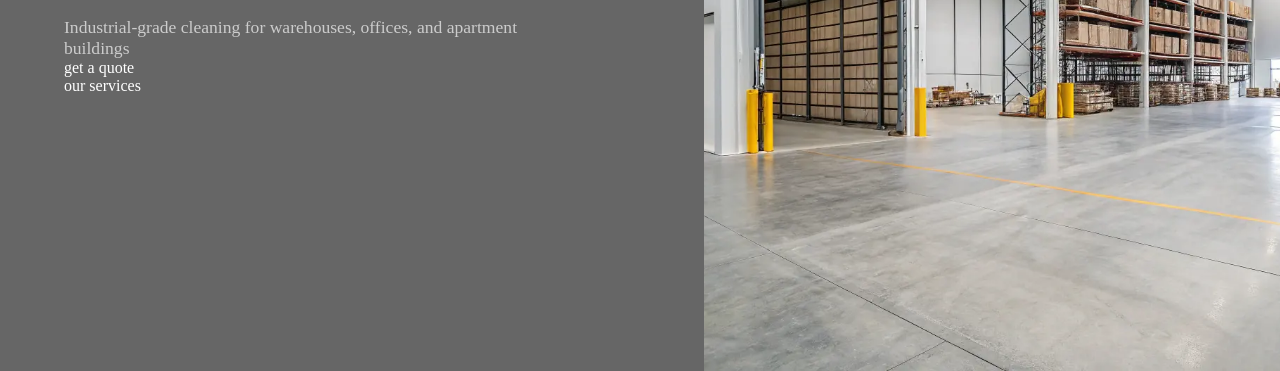
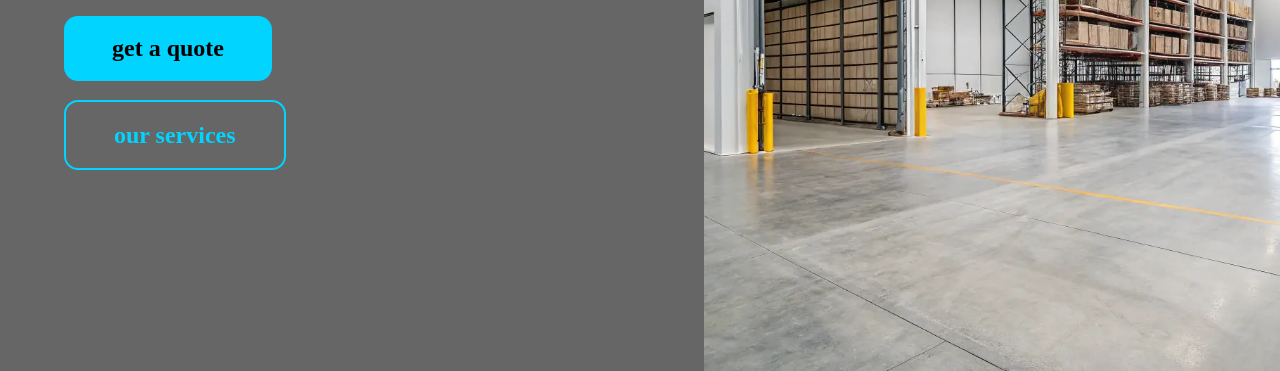
Before and after one commit to wewantbread/dufferindeepclean, a plain HTML site: page index.html in a window 1280 px wide. Shown: the part 444-815 px from the top of the page. Drawn offline with Linux system fonts and the light colour scheme.

Commit message:
Update style.css

```diff
--- a/style.css
+++ b/style.css
@@ -229,3 +229,65 @@ h1, h2, h3 {
     transform: translateY(0);
   }
 }
+/* Main CTA buttons */
+.quote-btn-home {
+  margin-top: 2rem;
+  margin-bottom: 1.2rem;
+  padding: 0.8em 2em;
+  background: #00d4ff;
+  color: black;
+  font-weight: bold;
+  border: none;
+  border-radius: 14px;
+  text-decoration: none;
+  font-size: 1.5rem;
+  cursor: pointer;
+  align-self: flex-start;
+  transition: background 0.3s ease;
+  animation: fadeInUp 1s ease forwards;
+  opacity: 0;
+  transform: translateY(20px);
+}
+
+.outline-btn-home {
+  margin-top: 0;
+  padding: 0.8em 2em;
+  background: transparent;
+  color: #00d4ff;
+  font-weight: bold;
+  border: 2px solid #00d4ff;
+  border-radius: 14px;
+  text-decoration: none;
+  font-size: 1.5rem;
+  cursor: pointer;
+  align-self: flex-start;
+  transition: background 0.3s ease, color 0.3s ease;
+  animation: fadeInUp 1s ease forwards;
+  opacity: 0;
+  transform: translateY(20px);
+  animation-delay: 0.3s;
+}
+
+.outline-btn-home:hover {
+  background: #00d4ff;
+  color: black;
+}
+
+/* Optional: restore text styles */
+a {
+  color: white;
+  text-decoration: none;
+}
+
+a:visited {
+  color: white;
+}
+
+.subtext {
+  text-decoration: none;
+  color: #ccc;
+}
+
+.headline span {
+  text-decoration: none;
+}
```
